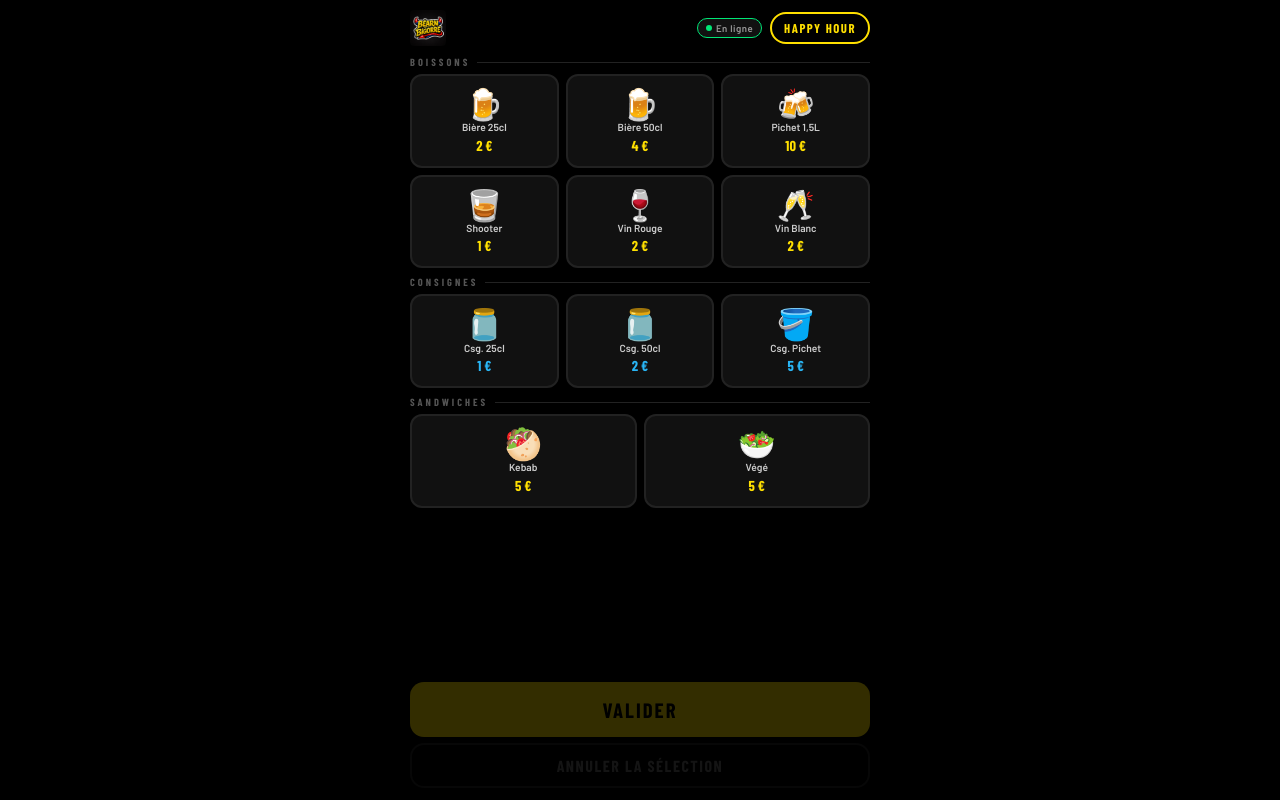
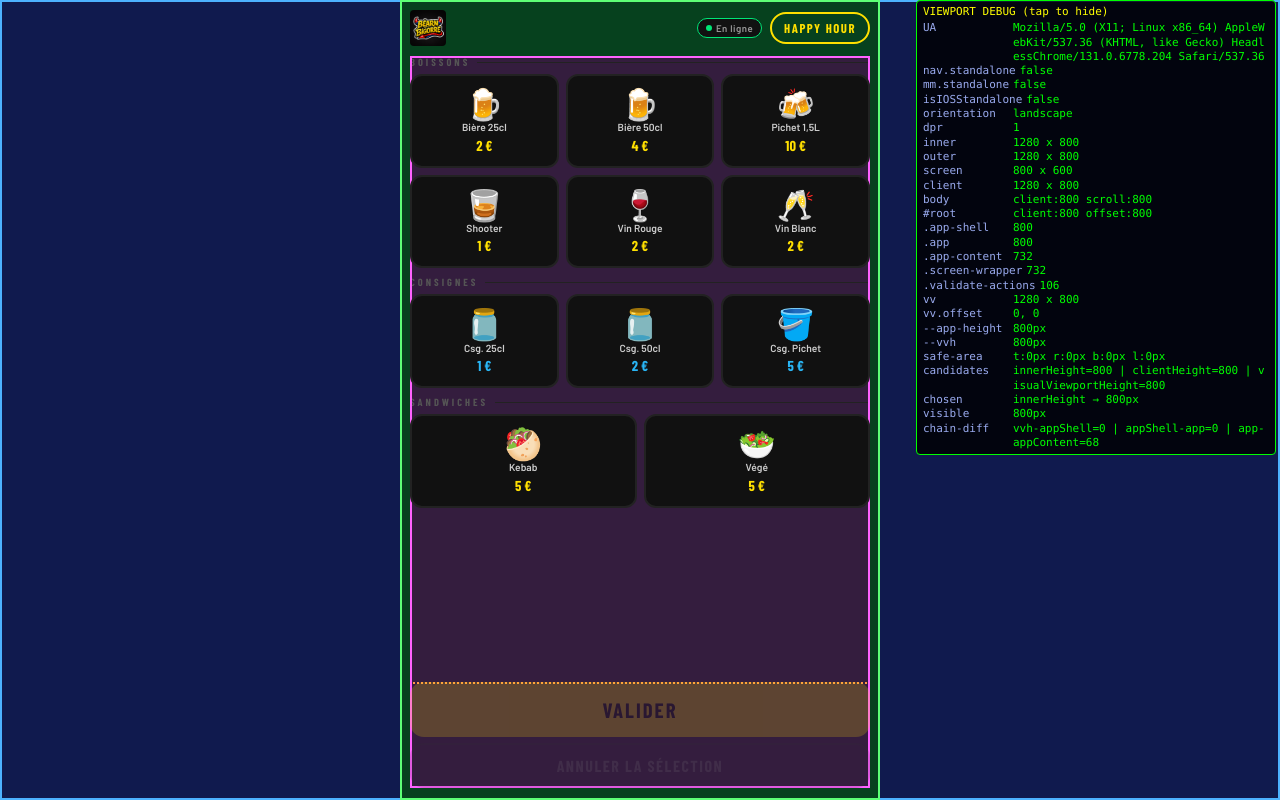
Before and after one commit to Maxymou/ComBar, a React (Vite) app in the folder frontend/: page / in a window 1280 px wide. Built offline with nearby package versions, Linux system fonts and the light colour scheme; no server answers; a web font is replaced by a local one.

Commit message:
Add on-screen viewport diagnostics and fix shell height chain

```diff
--- a/frontend/src/App.css
+++ b/frontend/src/App.css
@@ -32,20 +32,20 @@ body{
 .btn-reset-style{background:none;border:none;color:inherit;font:inherit;cursor:pointer;text-align:inherit;display:flex;flex-direction:column;align-items:center;width:100%;}
 
 /* ── APP SHELL (Layer A: true fullscreen root, no transform) ──
- * position:fixed + inset:0 pins to the real visual viewport (including iOS
- * safe areas in standalone PWA). We purposefully do NOT set an explicit
- * `height` here: on iPhone PWA, --app-height can still be a slight under-
- * estimate, and setting `height: var(--app-height)` would override the
- * bottom anchor of inset:0 and leave a gap at the bottom. `min-height`
- * keeps a safety floor while letting the shell fill the real viewport.
+ * NOTE: iOS standalone can keep a stale fixed-position containing block in
+ * portrait after startup. We now anchor shell sizing to --app-height through
+ * normal flow instead of `position: fixed` so the measured viewport chain can
+ * fully stretch to the resolved height.
  */
 .app-shell {
-  position: fixed;
-  inset: 0;
+  position: relative;
   width: 100%;
+  height: var(--app-height);
   min-height: var(--app-height);
   overflow: hidden;
   background: #000;
+  display: flex;
+  flex-direction: column;
 }
 .app-shell::after {
   content: '';
@@ -64,7 +64,8 @@ body{
 .app {
   width: 100%;
   max-width: 480px;
-  height: 100%;
+  flex: 1;
+  min-height: 0;
   margin: 0 auto;
   position: relative;
   background: #000;
@@ -399,6 +400,12 @@ body{
 }
 .btn-cancel-order:disabled { opacity: 0.15; cursor: not-allowed; }
 .btn-cancel-order:not(:disabled):active { transform: scale(0.98); }
+.validate-actions {
+  display: flex;
+  flex-direction: column;
+  gap: 0;
+  flex-shrink: 0;
+}
 
 .validate-count {
   background: #000;
@@ -956,6 +963,44 @@ body{
   text-transform: uppercase;
   color: #00E676;
 }
+
+/* ── DEBUG VISUALIZATION ── */
+.viewport-debug,
+.viewport-debug body,
+.viewport-debug-root {
+  background: #2e0000 !important;
+}
+.viewport-debug-root {
+  outline: 2px dashed #ff4a4a;
+  outline-offset: -2px;
+}
+.viewport-debug-shell {
+  background: rgba(0, 40, 120, 0.65) !important;
+  outline: 2px solid #4db2ff;
+  outline-offset: -2px;
+}
+.viewport-debug-app {
+  background: rgba(0, 90, 0, 0.62) !important;
+  outline: 2px solid #5dff76;
+  outline-offset: -2px;
+}
+.viewport-debug-content {
+  background: rgba(90, 0, 90, 0.55) !important;
+  outline: 2px solid #ff62ff;
+  outline-offset: -2px;
+}
+.viewport-debug .screen-wrapper,
+.viewport-debug .select-screen,
+.viewport-debug .summary,
+.viewport-debug .monnaie-screen,
+.viewport-debug .prices-screen {
+  outline: 2px dotted #ffd95b;
+  outline-offset: -2px;
+}
+.viewport-debug .validate-actions {
+  outline: 2px dotted #ff9548;
+  outline-offset: -2px;
+}
 @keyframes popIn {
   0% { transform: scale(0); }
   80% { transform: scale(1.1); }
--- a/frontend/src/App.tsx
+++ b/frontend/src/App.tsx
@@ -10,6 +10,7 @@ import ProductGrid from './components/ProductGrid';
 import Summary from './components/Summary';
 import Payment from './components/Payment';
 import PriceEditor from './components/PriceEditor';
+import { isDebugViewportEnabled } from './debug';
 import './App.css';
 
 function initPrices(products: Product[]): Record<string, number> {
@@ -27,6 +28,7 @@ function getPrice(item: Product, isHH: boolean, prices: Record<string, number>):
 }
 
 export default function App() {
+  const viewportDebug = isDebugViewportEnabled();
   const { products } = useProducts();
   const { isOnline, pendingCount, refreshPending } = useOnlineStatus();
 
@@ -193,8 +195,8 @@ export default function App() {
 
   if (confirmFeedback) {
     return (
-      <div className={`app-shell${isHH ? ' hh' : ''}`}>
-        <div className={`app${isHH ? ' hh' : ''}`}>
+      <div className={`app-shell${isHH ? ' hh' : ''}${viewportDebug ? ' viewport-debug-shell' : ''}`}>
+        <div className={`app${isHH ? ' hh' : ''}${viewportDebug ? ' viewport-debug-app' : ''}`}>
           <div className="confirm-overlay">
             <div className="confirm-check">✓</div>
             <div className="confirm-text">Commande enregistrée</div>
@@ -205,8 +207,8 @@ export default function App() {
   }
 
   return (
-    <div className={`app-shell${isHH ? ' hh' : ''}`}>
-    <div className={`app${isHH ? ' hh' : ''}`}>
+    <div className={`app-shell${isHH ? ' hh' : ''}${viewportDebug ? ' viewport-debug-shell' : ''}`}>
+    <div className={`app${isHH ? ' hh' : ''}${viewportDebug ? ' viewport-debug-app' : ''}`}>
       <Header
         isHH={isHH}
         isOnline={isOnline}
@@ -215,7 +217,7 @@ export default function App() {
         onNavigatePrices={handleNavigatePrices}
       />
 
-      <main className="app-content">
+      <main className={`app-content${viewportDebug ? ' viewport-debug-content' : ''}`} data-screen={screen}>
         {screen === 'select' && (
           <ProductGrid
             products={products}
--- a/frontend/src/components/DebugOverlay.tsx
+++ b/frontend/src/components/DebugOverlay.tsx
@@ -29,7 +29,7 @@ function buildRows(metrics: ViewportMetrics, state: ResolverState | null): Row[]
     maxCandidate - metrics.visualViewportHeight > 60;
 
   return [
-    { label: 'UA', value: metrics.userAgent.slice(0, 60) },
+    { label: 'UA', value: metrics.userAgent },
     { label: 'nav.standalone', value: String(metrics.navigatorStandalone) },
     { label: 'mm.standalone', value: String(metrics.matchMediaStandalone) },
     { label: 'isIOSStandalone', value: String(metrics.isIOSStandalone) },
@@ -43,6 +43,19 @@ function buildRows(metrics: ViewportMetrics, state: ResolverState | null): Row[]
       value: `${metrics.clientWidth} x ${metrics.clientHeight}`,
       warn: clientShort,
     },
+    {
+      label: 'body',
+      value: `client:${metrics.bodyClientHeight} scroll:${metrics.bodyScrollHeight}`,
+    },
+    {
+      label: '#root',
+      value: `client:${metrics.rootClientHeight} offset:${metrics.rootOffsetHeight}`,
+    },
+    { label: '.app-shell', value: `${metrics.appShellClientHeight}` },
+    { label: '.app', value: `${metrics.appClientHeight}` },
+    { label: '.app-content', value: `${metrics.appContentClientHeight}` },
+    { label: '.screen-wrapper', value: `${metrics.screenWrapperClientHeight}` },
+    { label: '.validate-actions', value: `${metrics.validateActionsClientHeight}` },
     {
       label: 'vv',
       value: `${fmt(metrics.visualViewportWidth)} x ${fmt(metrics.visualViewportHeight)}`,
@@ -69,6 +82,11 @@ function buildRows(metrics: ViewportMetrics, state: ResolverState | null): Row[]
       value: `${state?.chosenSource ?? 'n/a'} → ${state?.stableHeight ?? 0}px`,
     },
     { label: 'visible', value: `${state?.visibleHeight ?? 0}px` },
+    {
+      label: 'chain-diff',
+      value: `vvh-appShell=${fmt((metrics.visualViewportHeight ?? 0) - metrics.appShellClientHeight)} | appShell-app=${fmt(metrics.appShellClientHeight - metrics.appClientHeight)} | app-appContent=${fmt(metrics.appClientHeight - metrics.appContentClientHeight)}`,
+      warn: (metrics.visualViewportHeight ?? 0) - metrics.appShellClientHeight > 8,
+    },
   ];
 }
 
@@ -94,12 +112,12 @@ export default function DebugOverlay() {
         top: 'env(safe-area-inset-top, 0px)',
         right: 4,
         zIndex: 99999,
-        maxWidth: collapsed ? 64 : 280,
+        maxWidth: collapsed ? 72 : 360,
         maxHeight: collapsed ? 28 : '60vh',
         overflow: 'auto',
         background: 'rgba(0, 0, 0, 0.82)',
         color: '#0f0',
-        font: '10px/1.25 ui-monospace, Menlo, Consolas, monospace',
+        font: '11px/1.3 ui-monospace, Menlo, Consolas, monospace',
         padding: '4px 6px',
         border: '1px solid #0f0',
         borderRadius: 4,
--- a/frontend/src/components/Payment.tsx
+++ b/frontend/src/components/Payment.tsx
@@ -20,7 +20,7 @@ export default function Payment({ total, given, isHH, onAddGiven, onRemoveGiven,
   const pieces = DENOMINATIONS.filter(m => m.type === 'piece');
 
   return (
-    <div className="monnaie-screen">
+    <div className="monnaie-screen screen-wrapper">
       <div className="money-row money-row-total">
         <span className="money-row-label">À payer</span>
         <span className="money-row-amount">{total.toFixed(2)} €</span>
--- a/frontend/src/components/PriceEditor.tsx
+++ b/frontend/src/components/PriceEditor.tsx
@@ -22,7 +22,7 @@ function getPrice(item: Product, isHH: boolean, prices: Record<string, number>):
 
 export default function PriceEditor({ products, prices, isHH, onSetPrice, onResetPrices, onGoBack }: PriceEditorProps) {
   return (
-    <div className="prices-screen">
+    <div className="prices-screen screen-wrapper">
       <div className="prices-scroll">
         {(['drink', 'consigne', 'food'] as const).map(cat => {
           const catItems = products.filter(p => p.category === cat);
--- a/frontend/src/components/ProductGrid.tsx
+++ b/frontend/src/components/ProductGrid.tsx
@@ -24,7 +24,7 @@ export default function ProductGrid({ products, order, isHH, prices, onAdd, onRe
   const totalItems = Object.values(order).reduce((s, v) => s + v, 0);
 
   return (
-    <div className="select-screen">
+    <div className="select-screen screen-wrapper">
       <div className="select-scroll">
         <div className="sec">Boissons</div>
         <div className="grid drinks">
@@ -72,6 +72,7 @@ export default function ProductGrid({ products, order, isHH, prices, onAdd, onRe
         </div>
       </div>
 
+      <div className="validate-actions">
         <button className="btn-validate" disabled={totalItems === 0} onClick={onValidate}>
           Valider
           {totalItems > 0 && <span className="validate-count">{totalItems} article{totalItems > 1 ? 's' : ''}</span>}
@@ -80,5 +81,6 @@ export default function ProductGrid({ products, order, isHH, prices, onAdd, onRe
           Annuler la sélection
         </button>
       </div>
+    </div>
   );
 }
--- a/frontend/src/components/Summary.tsx
+++ b/frontend/src/components/Summary.tsx
@@ -28,7 +28,7 @@ export default function Summary({
   const allChecked = totalToCheck > 0 && totalChecked === totalToCheck;
 
   return (
-    <div className="summary">
+    <div className="summary screen-wrapper">
       <div className={`total-card${allChecked ? ' total-done' : ''}`}>
         <div>
           <div className="total-label">Total à payer</div>
--- a/frontend/src/debug.ts
+++ b/frontend/src/debug.ts
@@ -7,7 +7,9 @@
  * the URL, or by setting `localStorage.debugViewport = '1'` in devtools.
  */
 
-export const DEBUG_VIEWPORT: boolean = false;
+export const ENABLE_VIEWPORT_DEBUG = true;
+
+export const DEBUG_VIEWPORT: boolean = ENABLE_VIEWPORT_DEBUG;
 
 export function isDebugViewportEnabled(): boolean {
   if (DEBUG_VIEWPORT) return true;
--- a/frontend/src/main.tsx
+++ b/frontend/src/main.tsx
@@ -9,7 +9,17 @@ const debug = isDebugViewportEnabled();
 
 installViewportResolver({ debug });
 
-ReactDOM.createRoot(document.getElementById('root')!).render(
+if (debug) {
+  document.documentElement.classList.add('viewport-debug');
+  document.body.classList.add('viewport-debug');
+}
+
+const root = document.getElementById('root')!;
+if (debug) {
+  root.classList.add('viewport-debug-root');
+}
+
+ReactDOM.createRoot(root).render(
   <React.StrictMode>
     <App />
     {debug ? <DebugOverlay /> : null}
--- a/frontend/src/viewport.ts
+++ b/frontend/src/viewport.ts
@@ -29,6 +29,15 @@ export interface ViewportMetrics {
   screenHeight: number;
   clientWidth: number;
   clientHeight: number;
+  bodyClientHeight: number;
+  bodyScrollHeight: number;
+  rootClientHeight: number;
+  rootOffsetHeight: number;
+  appShellClientHeight: number;
+  appClientHeight: number;
+  appContentClientHeight: number;
+  screenWrapperClientHeight: number;
+  validateActionsClientHeight: number;
   visualViewportWidth: number | null;
   visualViewportHeight: number | null;
   visualViewportOffsetTop: number | null;
@@ -105,6 +114,15 @@ export function collectMetrics(): ViewportMetrics {
   const vv = typeof window !== 'undefined' ? window.visualViewport : null;
   const doc = typeof document !== 'undefined' ? document.documentElement : null;
   const nav = typeof navigator !== 'undefined' ? navigator : ({} as Navigator);
+  const body = typeof document !== 'undefined' ? document.body : null;
+  const root = typeof document !== 'undefined' ? document.getElementById('root') : null;
+  const appShell = typeof document !== 'undefined' ? document.querySelector<HTMLElement>('.app-shell') : null;
+  const app = typeof document !== 'undefined' ? document.querySelector<HTMLElement>('.app') : null;
+  const appContent = typeof document !== 'undefined' ? document.querySelector<HTMLElement>('.app-content') : null;
+  const screenWrapper =
+    typeof document !== 'undefined' ? document.querySelector<HTMLElement>('.screen-wrapper') : null;
+  const validateActions =
+    typeof document !== 'undefined' ? document.querySelector<HTMLElement>('.validate-actions') : null;
 
   return {
     userAgent: nav.userAgent || '',
@@ -124,6 +142,15 @@ export function collectMetrics(): ViewportMetrics {
     screenHeight: typeof screen !== 'undefined' ? screen.height : 0,
     clientWidth: doc?.clientWidth ?? 0,
     clientHeight: doc?.clientHeight ?? 0,
+    bodyClientHeight: body?.clientHeight ?? 0,
+    bodyScrollHeight: body?.scrollHeight ?? 0,
+    rootClientHeight: root?.clientHeight ?? 0,
+    rootOffsetHeight: root?.offsetHeight ?? 0,
+    appShellClientHeight: appShell?.clientHeight ?? 0,
+    appClientHeight: app?.clientHeight ?? 0,
+    appContentClientHeight: appContent?.clientHeight ?? 0,
+    screenWrapperClientHeight: screenWrapper?.clientHeight ?? 0,
+    validateActionsClientHeight: validateActions?.clientHeight ?? 0,
     visualViewportWidth: vv ? vv.width : null,
     visualViewportHeight: vv ? vv.height : null,
     visualViewportOffsetTop: vv ? vv.offsetTop : null,
@@ -337,6 +364,25 @@ export function installViewportResolver(options: InstallOptions = {}): void {
       vvhVar: metrics.vvhVar,
       safeAreaTop: metrics.safeAreaTop,
       safeAreaBottom: metrics.safeAreaBottom,
+      innerWidth: metrics.innerWidth,
+      outerWidth: metrics.outerWidth,
+      screenWidth: metrics.screenWidth,
+      clientWidth: metrics.clientWidth,
+      bodyClientHeight: metrics.bodyClientHeight,
+      bodyScrollHeight: metrics.bodyScrollHeight,
+      rootClientHeight: metrics.rootClientHeight,
+      rootOffsetHeight: metrics.rootOffsetHeight,
+      appShellClientHeight: metrics.appShellClientHeight,
+      appClientHeight: metrics.appClientHeight,
+      appContentClientHeight: metrics.appContentClientHeight,
+      screenWrapperClientHeight: metrics.screenWrapperClientHeight,
+      validateActionsClientHeight: metrics.validateActionsClientHeight,
+      visualViewportWidth: metrics.visualViewportWidth,
+      visualViewportOffsetTop: metrics.visualViewportOffsetTop,
+      visualViewportOffsetLeft: metrics.visualViewportOffsetLeft,
+      navigatorStandalone: metrics.navigatorStandalone,
+      matchMediaStandalone: metrics.matchMediaStandalone,
+      userAgent: metrics.userAgent,
     });
   };
 
```
Lines whose indentation alone changed are shown as unchanged.
